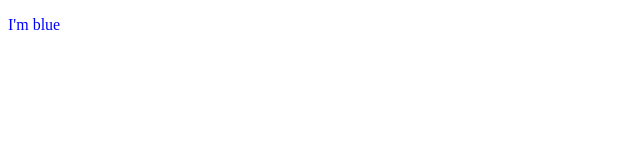
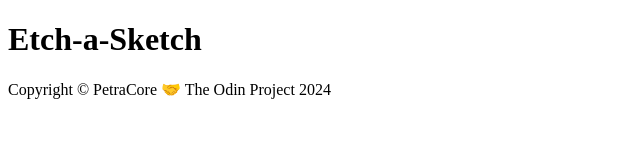
Before and after one commit to PetraCore/etch-a-sketch, a plain HTML site: page index.html in a window 1280 px wide. Shown: the whole page, without its empty margins (0-640 px from the left). Drawn offline with Linux system fonts and the light colour scheme.

Commit message:
Sketch out website structure

```diff
--- a/index.html
+++ b/index.html
@@ -7,7 +7,22 @@
     <link rel="stylesheet" href="style.css">
 </head>
 <body>
-    <p class="blue">I'm blue</p>
+    <div class="container">
+        <div class="header">
+            <h1>Etch-a-Sketch</h1>
+        </div>
+
+        <div class="menu">
+
+        </div>
+
+        <div class="gridbox"></div>
+
+        <div class="footer">
+            Copyright &copy; PetraCore
+            &#129309; The Odin Project 2024
+        </div>
+    </div>
     <script src="script.js"></script>
 </body>
 </html>
```
